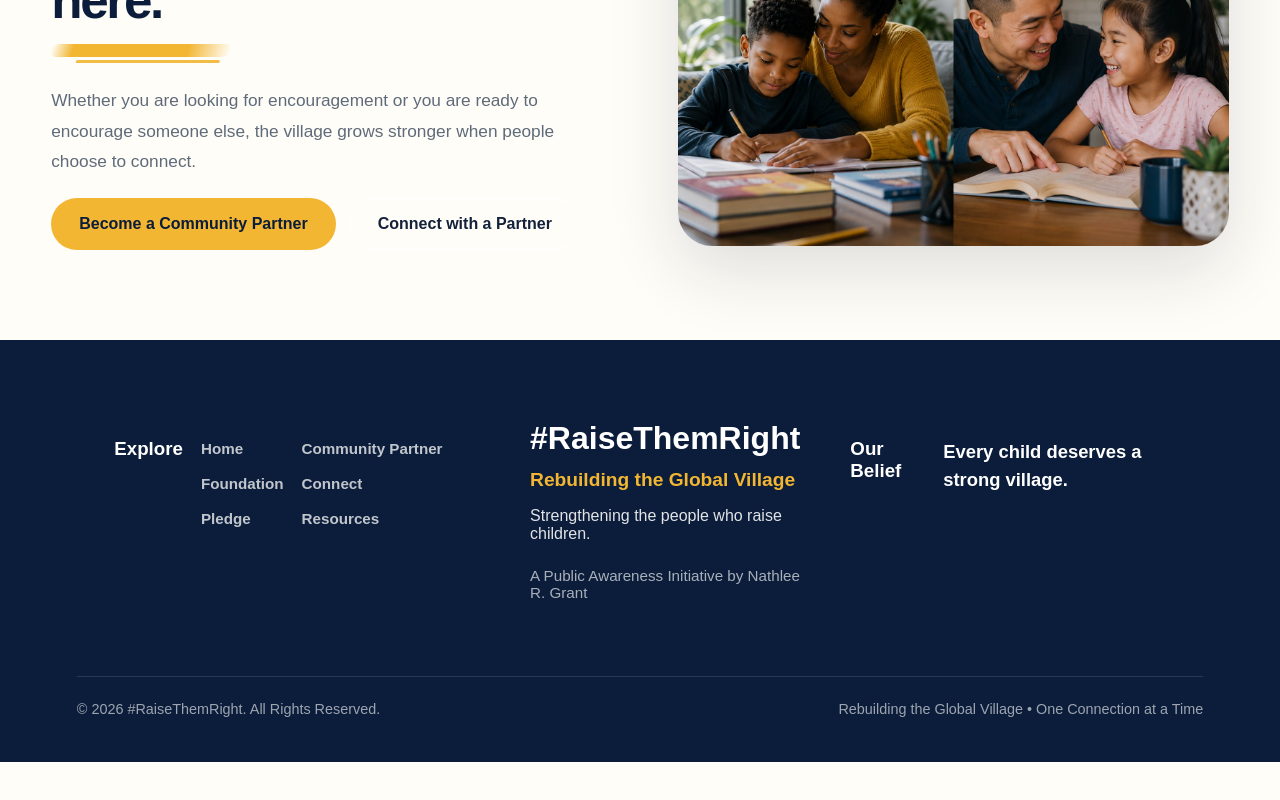
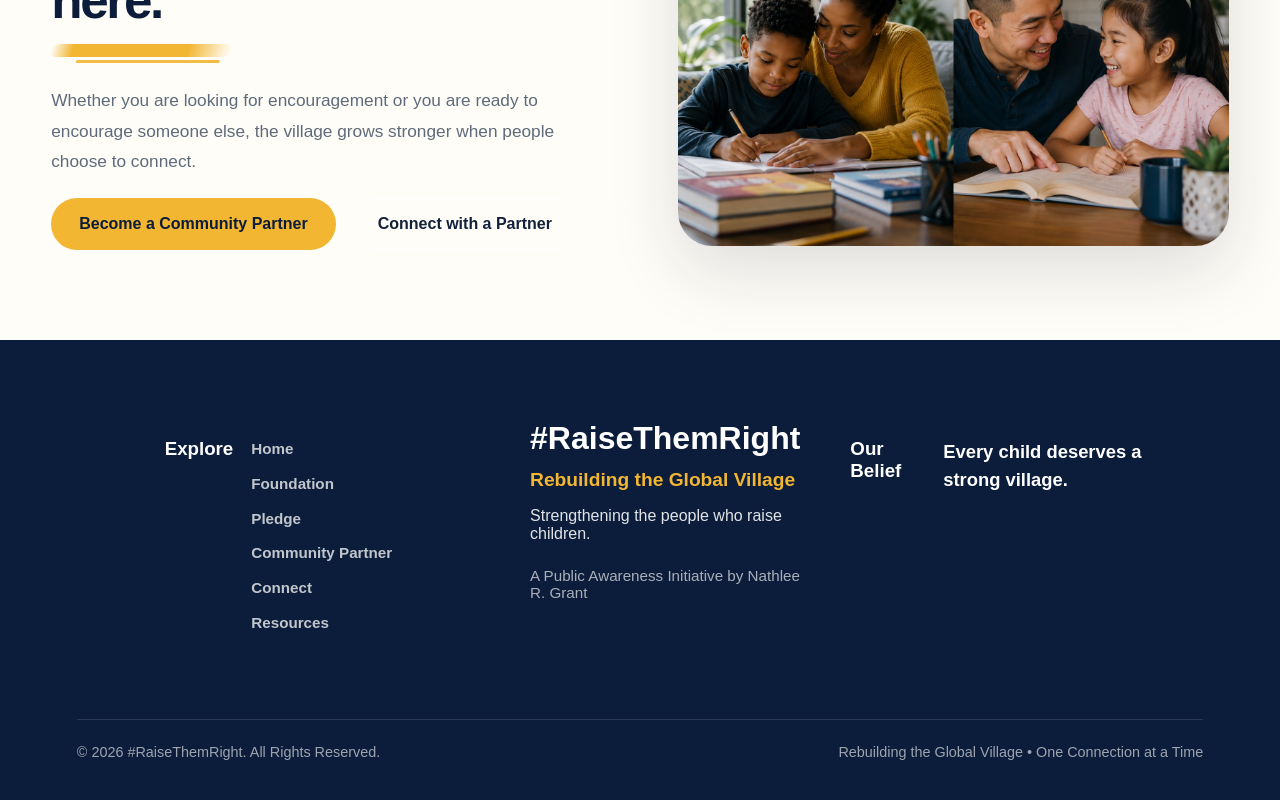
Before and after one commit to nathleegrant-lang/raise-them-right, a Next.js app: page / in a window 1280 px wide. Shown: the part 2843-3643 px from the top of the page. Before the commit the page ends 3605 px from the top, so only its background shows below. Built offline with nearby package versions, Linux system fonts and the light colour scheme.

Commit message:
Update Footer.tsx

```diff
--- a/src/components/Footer.tsx
+++ b/src/components/Footer.tsx
@@ -11,8 +11,7 @@ export default function Footer() {
           <p>
           <a href="/">Home</a>
           <a href="/about">Foundation</a>
-          <a href="/pledge">Pledge</a></p>
-          <p>
+          <a href="/pledge">Pledge</a>
           <a href="/join">Community Partner</a>
           <a href="/support">Connect</a>
           <a href="/resources">Resources</a></p>
```
